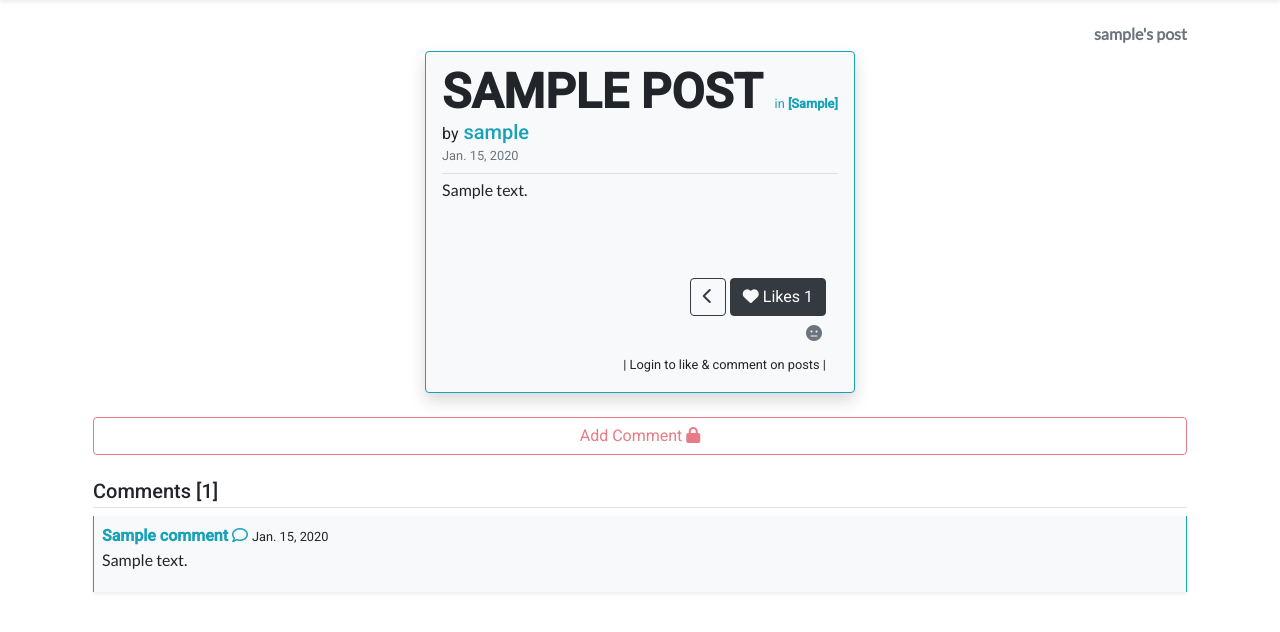
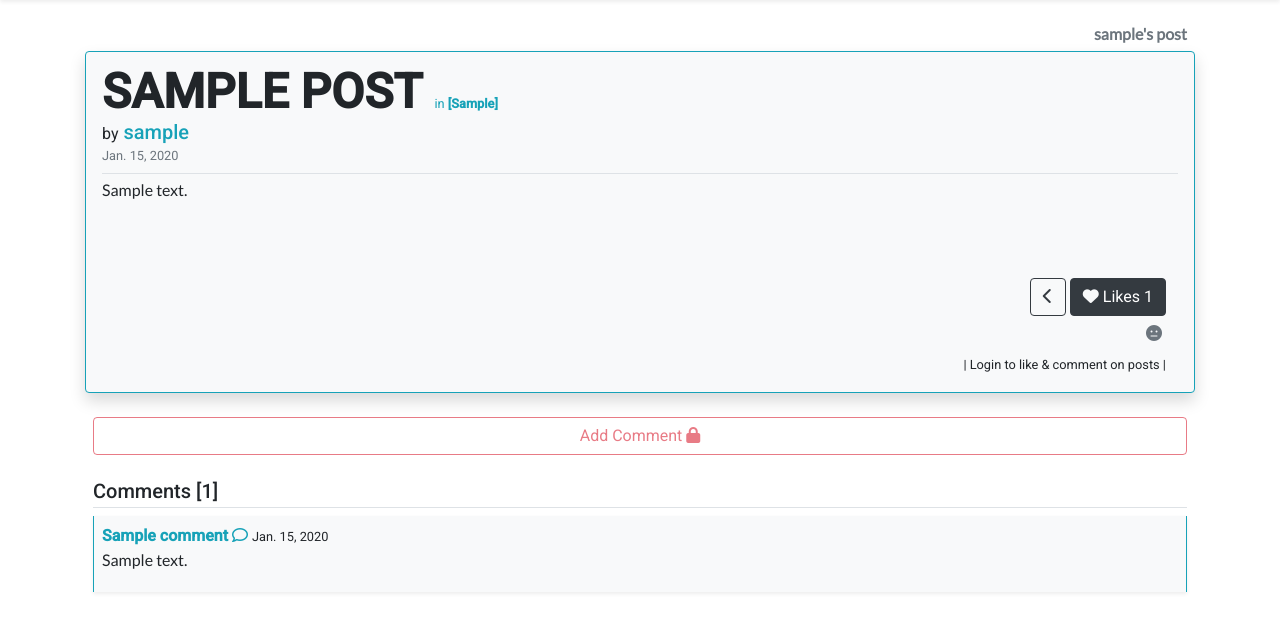
Before and after one commit to KRNK97/theExchange, a Django app: page /p/1 in a window 1280 px wide. Shown: the part 95-727 px from the top of the page. Run offline with Django 3.2, Linux system fonts and the light colour scheme; tables that the repository leaves empty hold one stand-in row (values such as "Sample post"); some libraries are stand-ins or nearby versions.

Commit message:
CONTAINER MARGINS

```diff
--- a/blog_app/static/blog_app/main.css
+++ b/blog_app/static/blog_app/main.css
@@ -152,7 +152,7 @@ a.links i:hover {
 }
 
 .main-body {
-  width: fit-content;
+  width: 100%;
 }
 
 .info {
--- a/blog_app/templates/blog_app/detail.html
+++ b/blog_app/templates/blog_app/detail.html
@@ -7,7 +7,7 @@
 {% block content %}
 <h2 class="h6 text-sm-right text-center mt-4 author mx-2 text-muted">{{ post.author.username }}'s post</h2>
 
-    <div class="p-3 mx-auto my-2 bg-light border border-info shadow rounded main-body">
+    <div class="p-3  my-2 bg-light border border-info shadow rounded main-body">
         <span class="h1 title2">{{ post.title|upper }}</span>
         <span class="small ml-2 text-info">in <b><a href="{% url 'filter' post.category %}" class="text-decoration-none text-reset">[{{ post.category }}]</a></b></span>
         <br>
```
